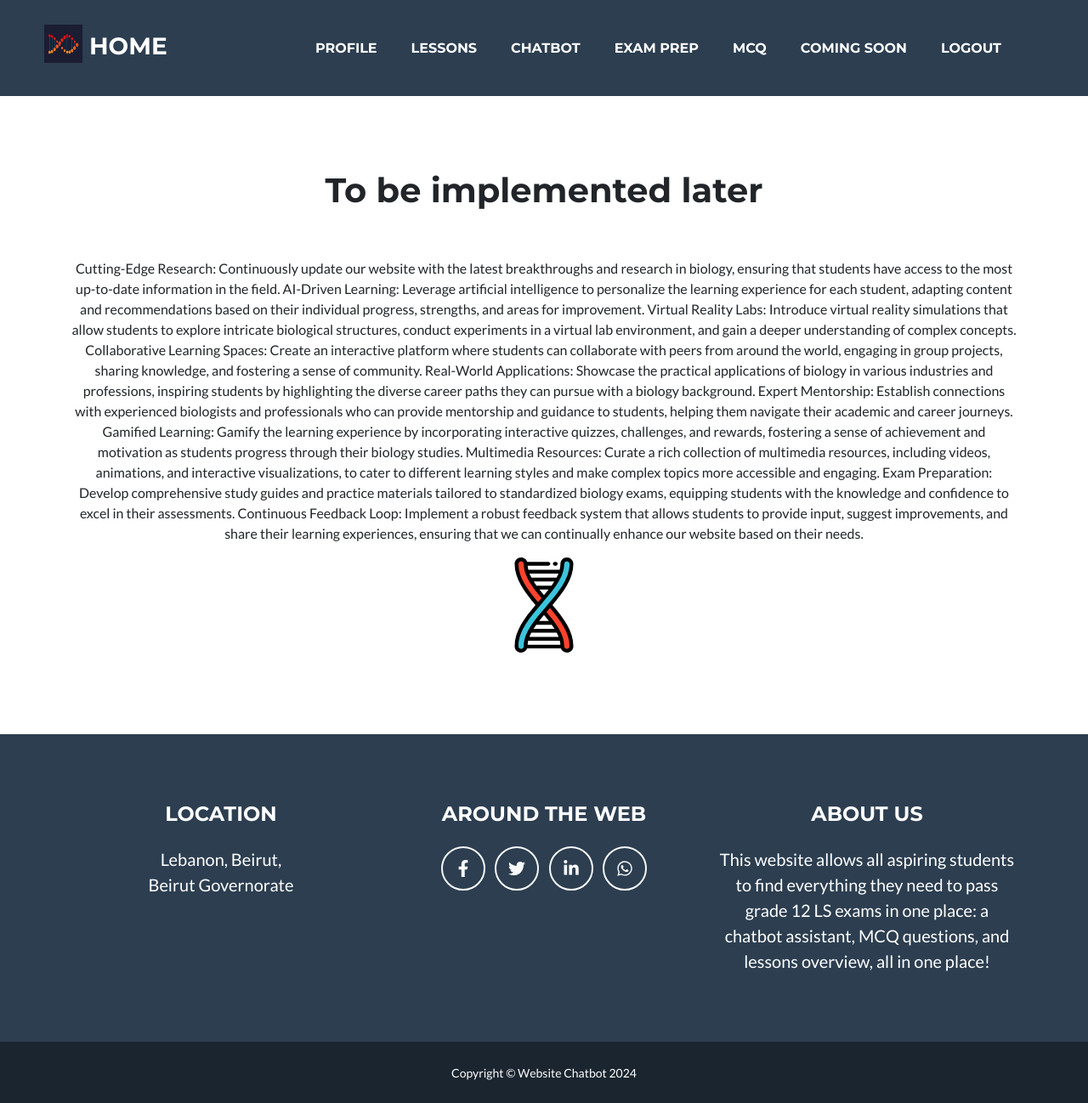
After one commit to SariItani/WebsiteChatbot, a Flask app: page /future in a window 1280 px wide. The commit adds this page. Shown: the whole page at 85% size. Run offline with Flask 3, Linux system fonts and the light colour scheme; the visitor is signed in with stand-in values (Sample User, id 1); some libraries are stand-ins or nearby versions.

Commit message:
sesiondump

```diff
--- a/app/__init__.py
+++ b/app/__init__.py
@@ -20,11 +20,13 @@ class User(UserMixin, db.Model):
     username = db.Column(db.String(50), unique=True, nullable=False)
     email = db.Column(db.String(120), unique=True, nullable=False)
     password = db.Column(db.String(128), nullable=False)
+    # imgpath = db
 
     def __init__(self, username, email, password):
         self.username = username
         self.email = email
         self.password = password
+        # self.imgpath
 
 
 class Message(db.Model):
--- a/app/routes.py
+++ b/app/routes.py
@@ -86,6 +86,24 @@ def mcq():
     return render_template('mcq.html')
 
 
+@app.route('/qst')
+@login_required
+def qst():
+    return render_template('qst.html')
+
+
+@app.route('/profile')
+@login_required
+def profile():
+    return render_template('profile.html')
+
+
+@app.route('/future')
+@login_required
+def future():
+    return render_template('future.html')
+
+
 @app.route('/login', methods=['GET', 'POST'])
 def login():
     if request.method == 'POST':
--- a/app/static/js/chat.js
+++ b/app/static/js/chat.js
@@ -56,8 +56,12 @@ function displayMessage(type, message) {
   messageDiv.textContent = message;
 
   chatContainer.appendChild(messageDiv);
+  chatContainer.scrollTop = chatContainer.scrollHeight;
 
-  chatContainer.scrollTop = chatContainer.scrollHeight;
+  // Optionally handle element resizing (if needed)
+  chatContainer.addEventListener('resize', () => {
+    displayMessage(type, message); // Re-trigger scrolling if height changes
+  });
 }
 
 document.addEventListener('DOMContentLoaded', function() {
--- /dev/null
+++ b/templates/future.html
@@ -0,0 +1,33 @@
+{% extends 'index.html' %}
+
+{% block title %}Future{% endblock %}
+
+{% block content%}
+<section class="masthead text-center" id="portfolio">
+    <div class="container d-flex align-items-center flex-column">
+        <h1>To be implemented later</h1>
+        <br></br>
+		<p>Cutting-Edge Research: Continuously update our website with the latest breakthroughs and research in biology, ensuring that students have access to the most up-to-date information in the field.
+
+            AI-Driven Learning: Leverage artificial intelligence to personalize the learning experience for each student, adapting content and recommendations based on their individual progress, strengths, and areas for improvement.
+
+            Virtual Reality Labs: Introduce virtual reality simulations that allow students to explore intricate biological structures, conduct experiments in a virtual lab environment, and gain a deeper understanding of complex concepts.
+
+            Collaborative Learning Spaces: Create an interactive platform where students can collaborate with peers from around the world, engaging in group projects, sharing knowledge, and fostering a sense of community.
+
+            Real-World Applications: Showcase the practical applications of biology in various industries and professions, inspiring students by highlighting the diverse career paths they can pursue with a biology background.
+
+            Expert Mentorship: Establish connections with experienced biologists and professionals who can provide mentorship and guidance to students, helping them navigate their academic and career journeys.
+
+            Gamified Learning: Gamify the learning experience by incorporating interactive quizzes, challenges, and rewards, fostering a sense of achievement and motivation as students progress through their biology studies.
+
+            Multimedia Resources: Curate a rich collection of multimedia resources, including videos, animations, and interactive visualizations, to cater to different learning styles and make complex topics more accessible and engaging.
+
+            Exam Preparation: Develop comprehensive study guides and practice materials tailored to standardized biology exams, equipping students with the knowledge and confidence to excel in their assessments.
+
+            Continuous Feedback Loop: Implement a robust feedback system that allows students to provide input, suggest improvements, and share their learning experiences, ensuring that we can continually enhance our website based on their needs.</p>
+            <img src="{{ url_for('static', filename='assets/img/dna.svg') }}" alt="..." style="width: 10%; height: 10%;">
+            <!-- <a href="https://www.flaticon.com/free-icons/dna" title="dna icons">Dna icons created by Freepik - Flaticon</a> -->
+        </div>
+</section>
+{% endblock %}
--- a/templates/index.html
+++ b/templates/index.html
@@ -38,7 +38,9 @@
 			href="{{ url_for('static', filename='css/styles.css') }}"
 		/>
 		<title>{% block title %}Biology{% endblock %}</title>
-		{% block morecss %}{% endblock %}
+		{% block morecss %}
+
+		{% endblock %}
 	</head>
 	<body id="page-top">
 		<!-- Navigation-->
@@ -48,9 +50,9 @@
 		>
 			<div class="container">
 				<a class="navbar-brand" href="/">
-                    <img src="{{ url_for('static', filename='assets/img/avataaars.svg') }}" alt="..." class="logo-img">
-                    Landing Page
-                </a>
+					<img src="{{ url_for('static', filename='assets/img/buffer.gif') }}" alt="Loading GIF" class="logo-img" style="width: 45px; height: 45px;">
+					Home
+				  </a>
 				<button
 					class="navbar-toggler text-uppercase font-weight-bold bg-primary text-white rounded"
 					type="button"
@@ -66,6 +68,11 @@
 				<div class="collapse navbar-collapse" id="navbarResponsive">
 					<ul class="navbar-nav ms-auto">
 						<li class="nav-item mx-0 mx-lg-1">
+							<a class="nav-link py-3 px-0 px-lg-3 rounded" href="/profile"
+								>Profile</a
+							>
+						</li>
+						<li class="nav-item mx-0 mx-lg-1">
 							<a class="nav-link py-3 px-0 px-lg-3 rounded" href="/home"
 								>Lessons</a
 							>
@@ -78,6 +85,16 @@
 						<li class="nav-item mx-0 mx-lg-1">
 							<a class="nav-link py-3 px-0 px-lg-3 rounded" href="/mcq"
 								>Exam prep</a
+							>
+						</li>
+						<li class="nav-item mx-0 mx-lg-1">
+							<a class="nav-link py-3 px-0 px-lg-3 rounded" href="/qst"
+								>MCQ</a
+							>
+						</li>
+						<li class="nav-item mx-0 mx-lg-1">
+							<a class="nav-link py-3 px-0 px-lg-3 rounded" href="/future"
+								>Coming Soon</a
 							>
 						</li>
                         <li class="nav-item mx-0 mx-lg-1">
@@ -104,12 +121,12 @@
 					<!-- Icon Divider-->
 					<div class="divider-custom divider-light">
 						<div class="divider-custom-line"></div>
-						<div class="divider-custom-icon"><i class="fas fa-star"></i></div>
+						<div class="divider-custom-icon"><i class="fas fa-dna"></i></div>
 						<div class="divider-custom-line"></div>
 					</div>
 					<!-- Masthead Subheading-->
 					<p class="masthead-subheading font-weight-light mb-0">
-						Graphic Artist - Web Designer - Illustrator
+						Bio...
 					</p>
 				</div>
 			</header>
@@ -120,12 +137,12 @@
 					<h2
 						class="page-section-heading text-center text-uppercase text-secondary mb-0"
 					>
-						Portfolio
+						Useful Utilities
 					</h2>
 					<!-- Icon Divider-->
 					<div class="divider-custom">
 						<div class="divider-custom-line"></div>
-						<div class="divider-custom-icon"><i class="fas fa-star"></i></div>
+						<div class="divider-custom-icon"><i class="fas fa-dna"></i></div>
 						<div class="divider-custom-line"></div>
 					</div>
 					<!-- Portfolio Grid Items-->
```
Also changed, not shown: templates/profile.html (added, +15 -0 lines), templates/qst.html (added, +15 -0 lines), app/static/assets/img/buffer.gif (added), app/static/assets/img/dna.svg (added).
